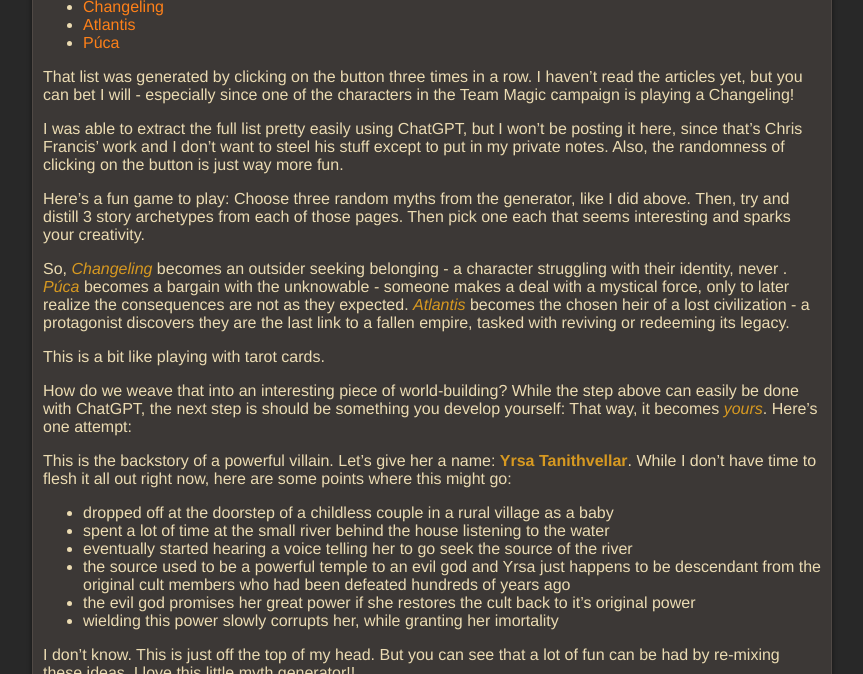
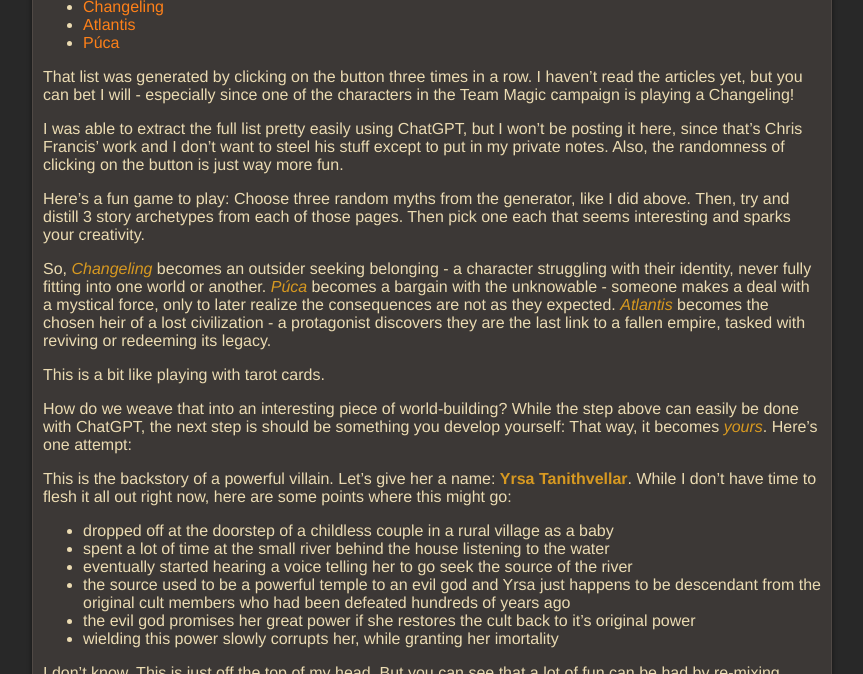
Before and after one commit to daren-thomas/troll-tales, a Jekyll site: the page built from _posts/2025/02/2025-02-16-random-myth-generator.md, in a window 1280 px wide and 900 px high, scrolled down 455 px, cut to the strip 0-674 px from the top of the window. Shown: the whole strip, without its empty margins (208-1071 px from the left). Built offline with Jekyll 4.4.1, drawn with Linux system fonts in a browser that asks for light colours; comment, search, counter and statistics services are not loaded.

Commit message:
random myth generator (fixup)

```diff
--- a/_posts/2025/02/2025-02-16-random-myth-generator.md
+++ b/_posts/2025/02/2025-02-16-random-myth-generator.md
@@ -19,7 +19,7 @@ I was able to extract the full list pretty easily using ChatGPT, but I won't be
 
 Here's a fun game to play: Choose three random myths from the generator, like I did above. Then, try and distill 3 story archetypes from each of those pages. Then pick one each that seems interesting and sparks your creativity.
 
-So, _Changeling_ becomes an outsider seeking belonging - a character struggling with their identity, never . _Púca_ becomes a bargain with the unknowable - someone makes a deal with a mystical force, only to later realize the consequences are not as they expected. _Atlantis_ becomes the chosen heir of a lost civilization - a protagonist discovers they are the last link to a fallen empire, tasked with reviving or redeeming its legacy.
+So, _Changeling_ becomes an outsider seeking belonging - a character struggling with their identity, never fully fitting into one world or another. _Púca_ becomes a bargain with the unknowable - someone makes a deal with a mystical force, only to later realize the consequences are not as they expected. _Atlantis_ becomes the chosen heir of a lost civilization - a protagonist discovers they are the last link to a fallen empire, tasked with reviving or redeeming its legacy.
 
 This is a bit like playing with tarot cards.
 
```
